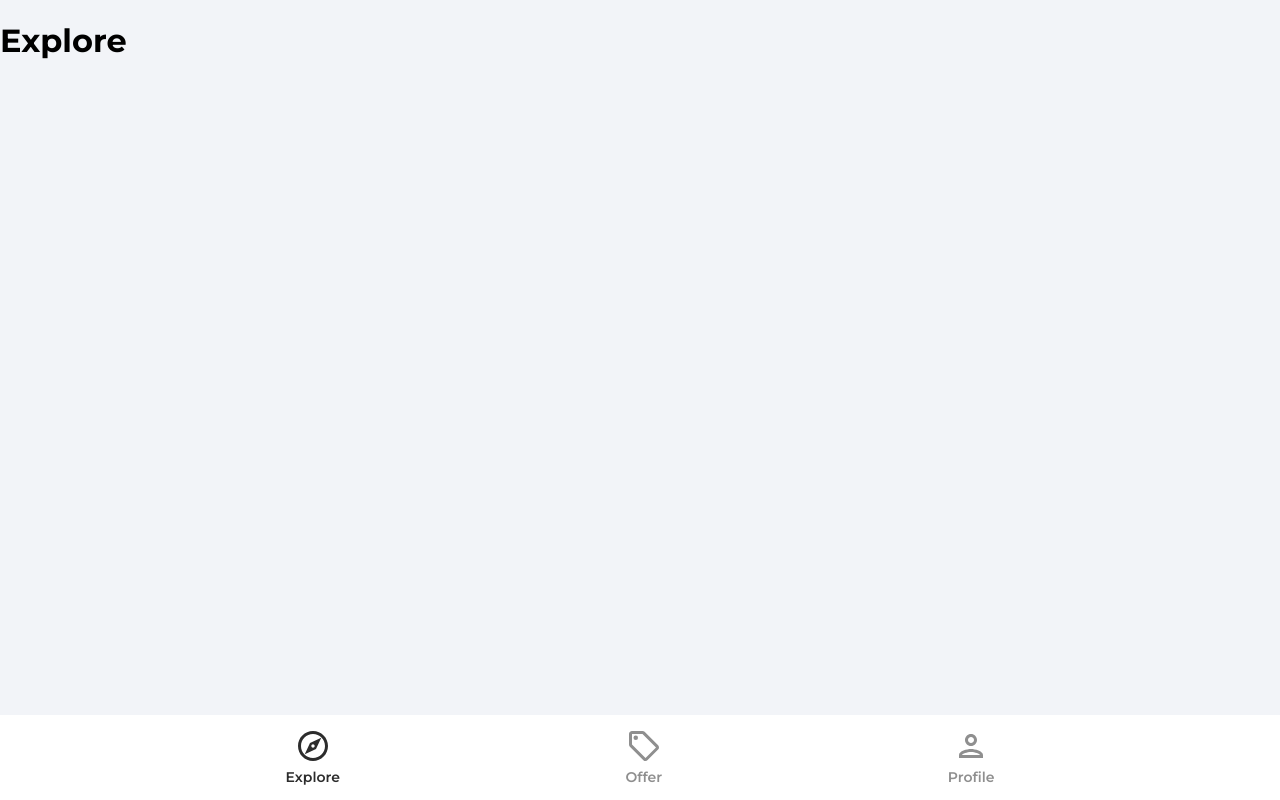
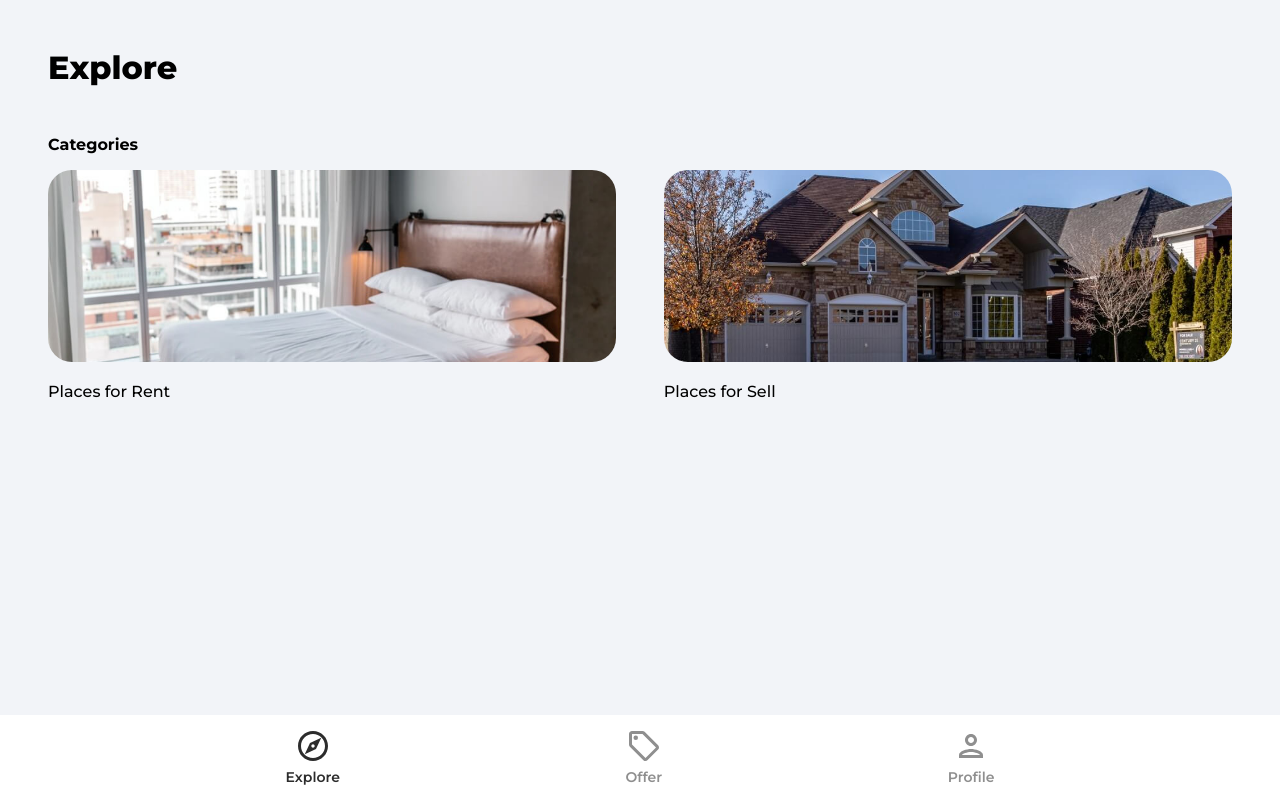
Before and after one commit to abhi692/House-Marketplace, a React (Create React App) app: page / in a window 1280 px wide. Built offline with nearby package versions, Linux system fonts and the light colour scheme.

Commit message:
starting listing

```diff
--- a/src/App.js
+++ b/src/App.js
@@ -9,6 +9,7 @@
 import Navbar from "./components/Navbar";
 import { ToastContainer } from "react-toastify";
 import 'react-toastify/dist/ReactToastify.css';
+import Category from "./pages/Category";
 
 function App() {
   return (
@@ -17,6 +18,7 @@
       <Routes>
         <Route path="/" element={<Explore/>}/>
         <Route path="/offers" element={<Offers/>}/>
+        <Route path="/category/:categoryName" element={<Category/>}/>
         <Route path="/profile" element={<PrivateRoute/>}>
           <Route path="/profile" element={<Profile/>}/>
         </Route>
--- /dev/null
+++ b/src/pages/Category.jsx
@@ -0,0 +1,64 @@
+import { useEffect, useState } from "react";
+import { useParams } from "react-router-dom";
+import { collection, getDocs, query, where, orderBy, limit, startAfter } from "firebase/firestore";
+import { db } from "../firebase.config";
+import { toast } from "react-toastify";
+import Spinner from "../components/Spinner";
+
+function Category() {
+    const [listings,setListings] =useState(null)
+    const [loading,setLoading] = useState(true)
+
+    const params = useParams()
+
+    useEffect(()=>{
+        const fetchListings = async () => {
+            try{
+                const listingsRef = collection(db,"listings")
+
+                const q = query(listingsRef,where("type", "==", params.categoryName), orderBy("timestamp", "desc"),
+                limit(10)
+                )
+                const querySnap = await getDocs(q)
+
+                const listings=[]
+
+                querySnap.forEach((doc)=>{
+                    return listings.push({
+                        id: doc.id,
+                        data: doc.data()
+                    })
+                })
+                setListings(listings)
+                setLoading(false)
+            }
+            catch(error){
+                toast.error("Couldn't fetch listings.")
+            }
+        }
+        fetchListings()
+    },[params.categoryName])
+
+  return (
+    <div className="category">
+      <header>
+        <p className="pageHeader">
+            {params.categoryName === "rent" ? "Places for rent" : "Places for sale"}
+        </p>
+      </header>
+      {loading ? <Spinner/> : listings && listings.length>0 ? (
+      <>
+      <main>
+        <ul className="categoryListings">
+            {listings.map((listing)=>(
+                <h3 key={listing.id}>{listing.data.name}</h3>
+            ))}
+        </ul>
+      </main>
+      </>
+      ) : (<p>No listings for {params.categoryName}</p>)}
+    </div>
+  )
+}
+
+export default Category;
--- a/src/pages/Explore.jsx
+++ b/src/pages/Explore.jsx
@@ -1,7 +1,27 @@
+import { Link } from "react-router-dom";
+import rentCategoryImage from "../assets/jpg/rentCategoryImage.jpg";
+import sellCategoryImage from "../assets/jpg/sellCategoryImage.jpg";
+
 function Explore() {
   return (
-    <div>
-      <h1>Explore</h1>
+    <div className="explore">
+      <header>
+        <p className="pageHeader">Explore</p>
+      </header>
+      <main>
+        {/* {Slider} */}
+        <p className="exploreCategoryHeading">Categories</p>
+        <div className="exploreCategories">
+          <Link to="/category/rent">
+            <img src={rentCategoryImage} alt= "rent" className="exploreCategoryImg"/>
+            <p className="exploreCategoryName">Places for Rent</p>
+          </Link>
+          <Link to="/category/sale">
+            <img src={sellCategoryImage} alt= "sell" className="exploreCategoryImg"/>
+            <p className="exploreCategoryName">Places for Sell</p>
+          </Link>
+        </div>
+      </main>
     </div>
   )
 }
--- a/src/pages/Profile.jsx
+++ b/src/pages/Profile.jsx
@@ -1,6 +1,6 @@
 import { getAuth, updateProfile } from "firebase/auth";
-import { useState, useEffect } from "react";
-import { useNavigate, Link } from "react-router-dom";
+import { useState } from "react";
+import { useNavigate } from "react-router-dom";
 import { updateDoc, doc } from "firebase/firestore";
 import { db } from "../firebase.config";
 import { isDisabled } from "@testing-library/user-event/dist/utils";
```
